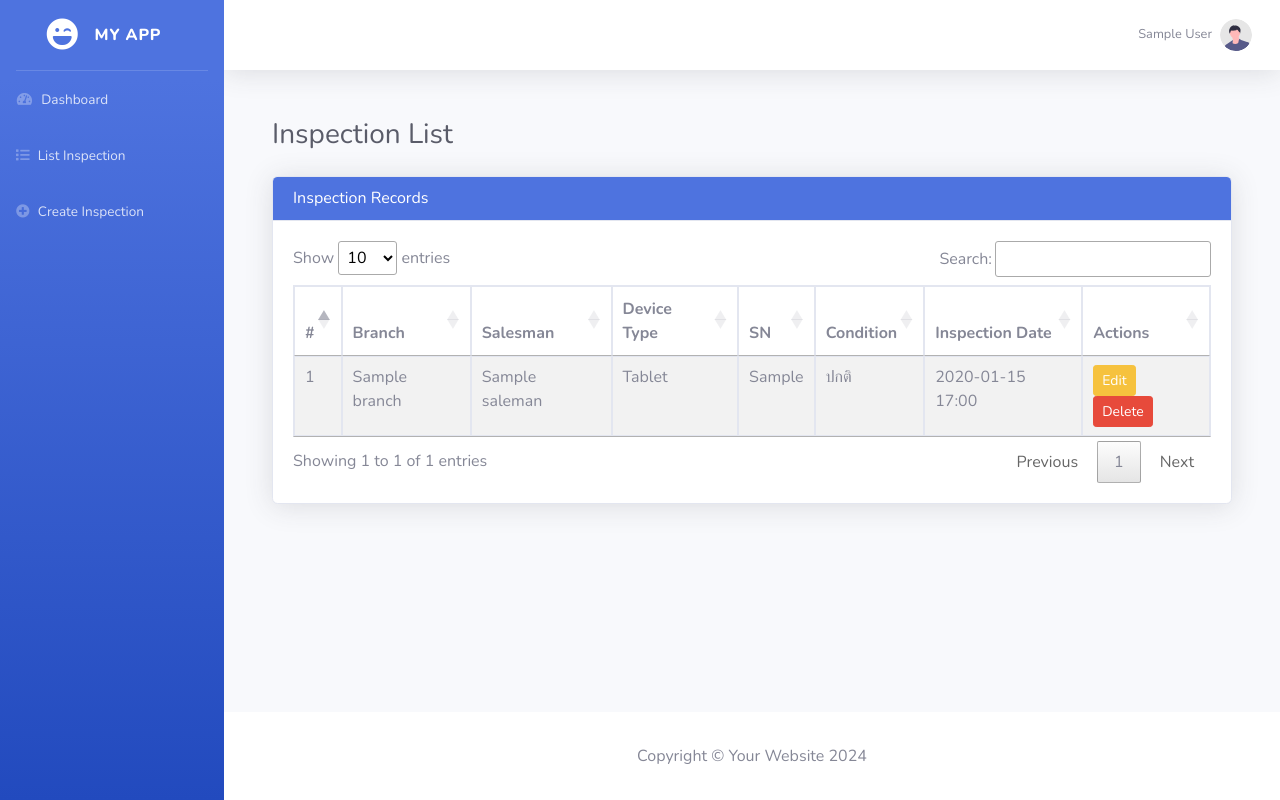
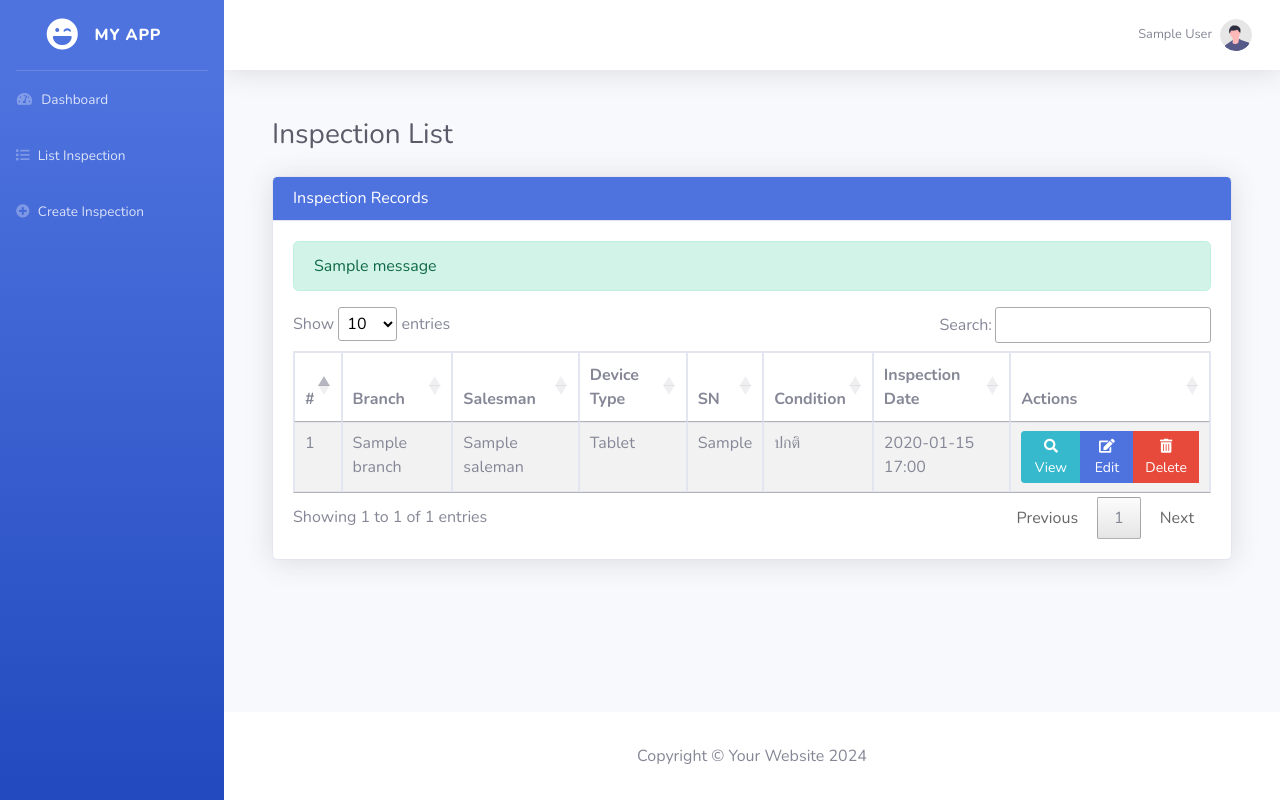
Before and after one commit to Sabhotmail/tabletinspection, a Django app: page /list/ in a window 1280 px wide. Run offline with Django 5.2, Linux system fonts and the light colour scheme; a user stored in the database is signed in; tables that the repository leaves empty hold one stand-in row (values such as "Sample post"); one stand-in notice (Sample message) is shown; some libraries are stand-ins or nearby versions.

Commit message:
View detail

```diff
--- a/inspection/templates/base.html
+++ b/inspection/templates/base.html
@@ -137,6 +137,17 @@
             });
         });
     </script>
+    <script>
+        $(document).ready(function () {
+            $('[data-toggle="tooltip"]').tooltip();
+        });
+    </script>
+    <script>
+        function showLoading(button) {
+            button.innerHTML = '<i class="fas fa-spinner fa-spin"></i> Loading...';
+            button.disabled = true;
+        }
+    </script>
 </body>
 
 </html>
--- a/inspection/templates/inspection/inspection_list.html
+++ b/inspection/templates/inspection/inspection_list.html
@@ -7,6 +7,16 @@
             <div class="card shadow">
                 <div class="card-header bg-primary text-white"><h6 class="m-0">Inspection Records</h6></div>
                 <div class="card-body">
+                    <!-- Display messages -->
+                    {% if messages %}
+                        <div class="alert-messages">
+                            {% for message in messages %}
+                                <div class="alert alert-{{ message.tags }} alert-dismissible fade show" role="alert">
+                                    {{ message }}
+                                </div>
+                            {% endfor %}
+                        </div>
+                    {% endif %}
                     <div class="table-responsive">
                         <table id="inspectionTable" class="table table-striped table-bordered" style="width:100%">
                             <thead>
@@ -32,8 +42,40 @@
                                     <td>{{ inspection.condition }}</td>
                                     <td>{{ inspection.inspected_at|date:"Y-m-d H:i" }}</td>
                                     <td>
-                                        <a href="{% url 'edit_inspection' inspection.id %}" class="btn btn-sm btn-warning">Edit</a>
-                                        <a href="{% url 'delete_inspection' inspection.id %}" class="btn btn-sm btn-danger">Delete</a>
+                                        <div class="btn-group" role="group">
+                                            <a href="{% url 'inspection_detail' inspection.id %}" class="btn btn-info btn-sm" data-toggle="tooltip" title="View Inspection" onclick="showLoading(this)">
+                                                <i class="fas fa-search"></i> View
+                                            </a>
+                                            <a href="{% url 'edit_inspection' inspection.id %}" class="btn btn-primary btn-sm" data-toggle="tooltip" title="Edit Inspection" onclick="showLoading(this)">
+                                                <i class="fas fa-edit"></i> Edit
+                                            </a>
+                                            <button type="button" class="btn btn-danger btn-sm" data-toggle="modal" data-target="#deleteModal-{{ inspection.id }}" onclick="showLoading(this)">
+                                                <i class="fas fa-trash-alt"></i> Delete
+                                            </button>
+                                            <!-- Delete Modal -->
+                                            <div class="modal fade" id="deleteModal-{{ inspection.id }}" tabindex="-1" role="dialog" aria-labelledby="deleteModalLabel" aria-hidden="true">
+                                                <div class="modal-dialog" role="document">
+                                                    <div class="modal-content">
+                                                        <div class="modal-header">
+                                                            <h5 class="modal-title" id="deleteModalLabel">Confirm Delete</h5>
+                                                            <button type="button" class="close" data-dismiss="modal" aria-label="Close">
+                                                                <span aria-hidden="true">&times;</span>
+                                                            </button>
+                                                        </div>
+                                                        <div class="modal-body">
+                                                            Are you sure you want to delete this inspection?
+                                                        </div>
+                                                        <div class="modal-footer">
+                                                            <button type="button" class="btn btn-secondary" data-dismiss="modal">Cancel</button>
+                                                            <form action="{% url 'delete_inspection' inspection.id %}" method="post">
+                                                                {% csrf_token %}
+                                                                <button type="submit" class="btn btn-danger">Delete</button>
+                                                            </form>
+                                                        </div>
+                                                    </div>
+                                                </div>
+                                            </div>
+                                        </div>
                                     </td>
                                 </tr>
                                 {% endfor %}
--- a/inspection/urls.py
+++ b/inspection/urls.py
@@ -23,4 +23,6 @@ urlpatterns = [
     path('create/', views.create_inspection, name='create_inspection'),  # สร้างข้อมูลใหม่
     path('dashboard/', views.dashboard, name='dashboard'),
     path('delete/<int:inspection_id>/', delete_inspection, name='delete_inspection'),
+
+    path('detail/<int:pk>/', views.inspection_detail, name='inspection_detail'),
 ]
--- a/inspection/views.py
+++ b/inspection/views.py
@@ -153,3 +153,9 @@ def delete_inspection(request, inspection_id):
         messages.success(request, "Inspection deleted successfully!")
         return redirect('inspection_list')
     return render(request, 'inspection/confirm_delete.html', {'inspection': inspection})
+
+
+@login_required
+def inspection_detail(request, pk):
+    inspection = get_object_or_404(DeviceInspection, pk=pk)
+    return render(request, 'inspection/inspection_detail.html', {'inspection': inspection})
```
Also changed, not shown: inspection/templates/inspection/create_inspection.html (+0 -11 lines), inspection/templates/inspection/inspection_detail.html (added, +44 -0 lines), media/uploads/1732762327731_uO9U9od.jpg (added), media/uploads/1733728405482_O4oBR01.jpg (added), media/uploads/1733898576738_zv7bBUb.jpg (added).
